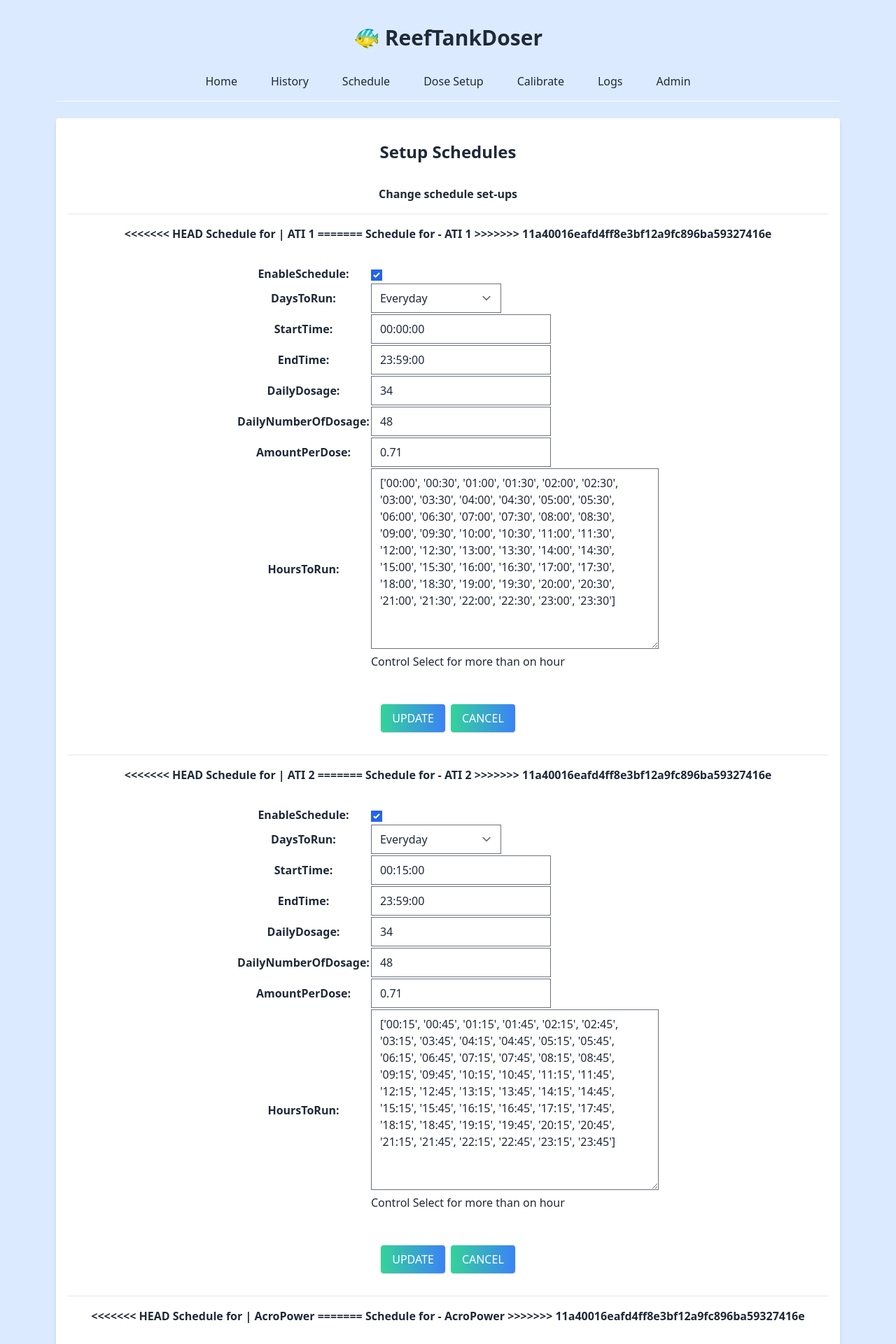
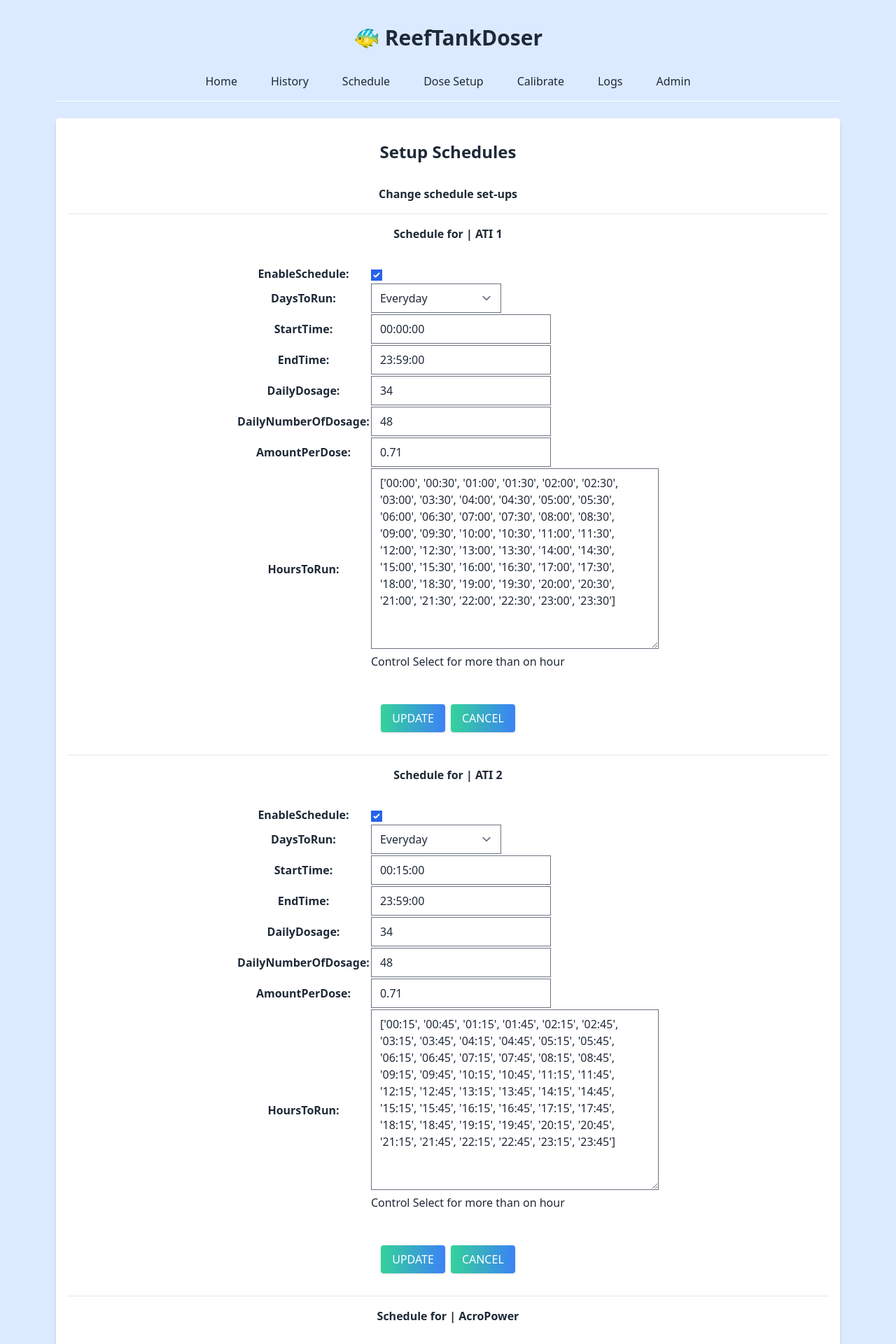
Before and after one commit to catweazle0172/ReefTankDoser, a Django app: page /schedule/1 in a window 1280 px wide. Shown: the top 1920 px of the page at 70% size. Run offline with Django 3.2, Linux system fonts and the light colour scheme; a user stored in the database is signed in; data comes from the database, SQL or seed files in the repository; both versions use the stored data as it was after the commit; style sheets or scripts are compiled from the project's sources.

Commit message:
Bugfix html schedules

```diff
--- a/Doser/templates/doser/schedule.html
+++ b/Doser/templates/doser/schedule.html
@@ -16,11 +16,7 @@
 		<div class="tdivider">
 			<div class="content">
 				<div class="py-4 text-center font-bold">
-<<<<<<< HEAD
 					Schedule for | {{schedForm.doseToSchedule.value}}
-=======
-					Schedule for - {{schedForm.doseToSchedule.value}}
->>>>>>> 11a40016eafd4ff8e3bf12a9fc896ba59327416e
 				</div>
 				<div class="content-notitle">
 					<table id="schedEntry">
```
Also changed, not shown: db.sqlite3.
